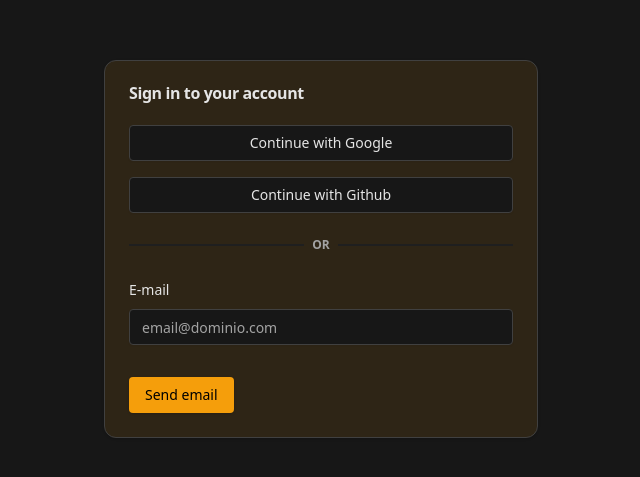
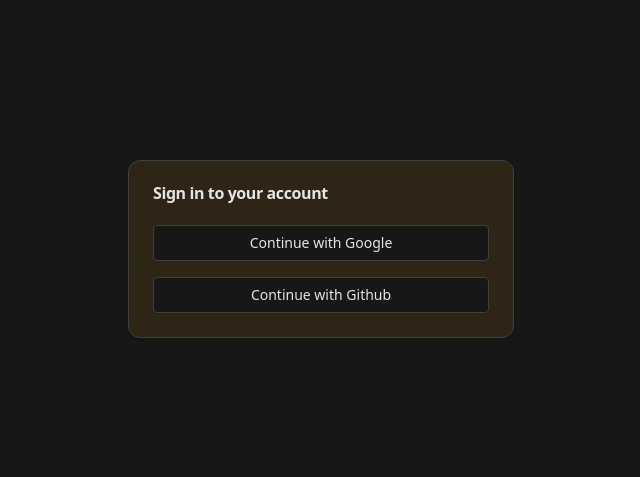
Before and after one commit to pimentellima/resumidor-ofx, a Next.js app: page /sign-in in a window 1280 px wide. Shown: the part 151-628 px from the top of the page, without its empty margins (319-959 px from the left). Built offline with nearby package versions, Linux system fonts and the light colour scheme; no server answers; what @next/env would draw is missing.

Commit message:
refactor: remove SignInWithEmail component and simplify layout in SignIn page

```diff
--- a/src/app/sign-in/page.tsx
+++ b/src/app/sign-in/page.tsx
@@ -2,7 +2,6 @@
 import { auth } from '@/lib/auth'
 import { redirect } from 'next/navigation'
 import ProvidersSignIn from './components/providers-sign-in'
-import SignInWithEmail from './components/sign-in-with-email'
 
 export default async function SignIn() {
     const session = await auth()
@@ -16,18 +15,8 @@
                 <CardHeader>
                     <CardTitle>Sign in to your account</CardTitle>
                 </CardHeader>
-                <CardContent>
-                    <div className="space-y-6 w-96">
-                        <ProvidersSignIn />
-                        <div className="flex items-center gap-2">
-                            <div className="w-full h-0.5 bg-muted" />
-                            <span className="text-xs font-bold text-muted-foreground">
-                                OR
-                            </span>
-                            <div className="w-full h-0.5 bg-muted" />
-                        </div>
-                        <SignInWithEmail />
-                    </div>
+                <CardContent className="w-96">
+                    <ProvidersSignIn />
                 </CardContent>
             </Card>
         </div>
```
